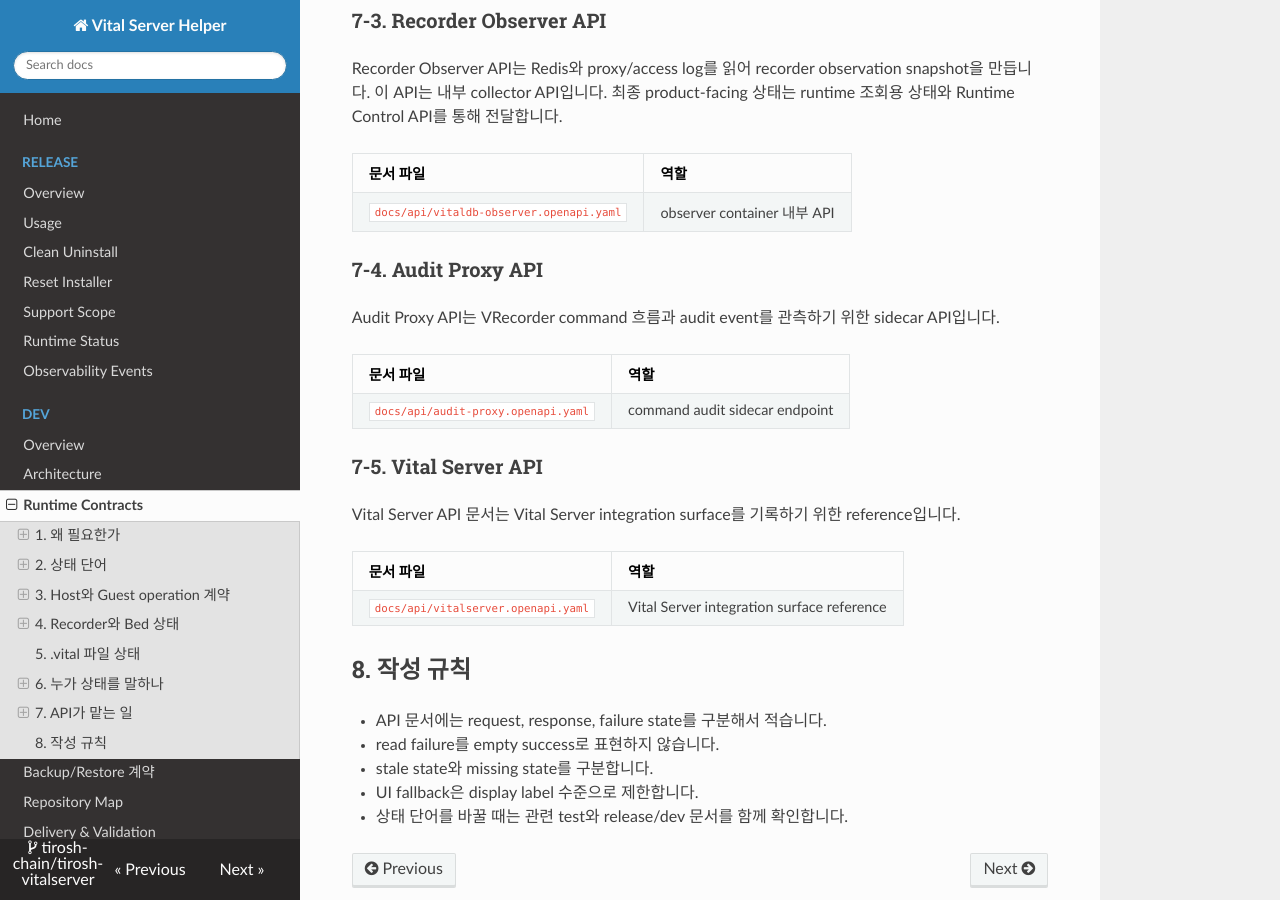
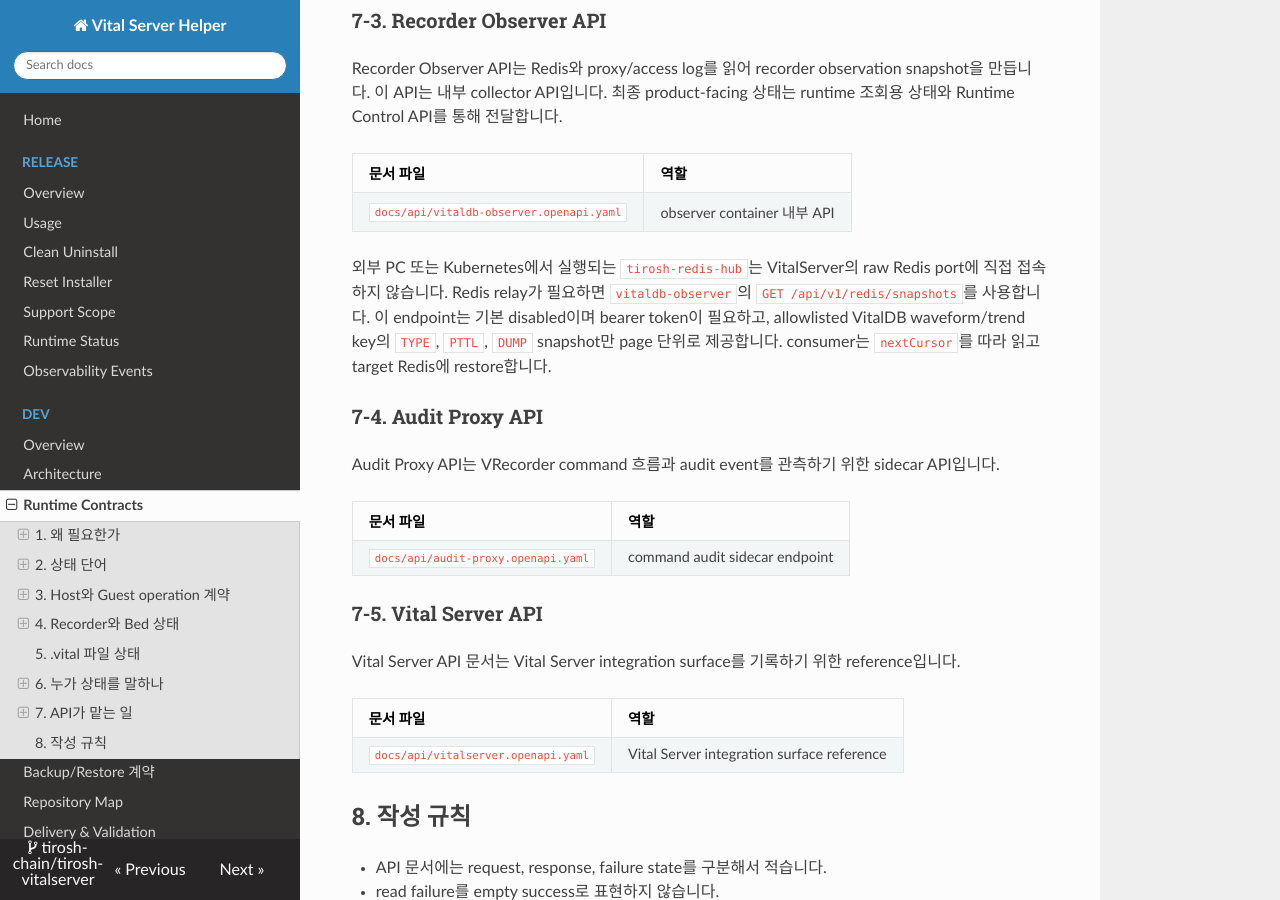
Before and after one commit to tirosh-chain/tirosh-vitalserver, an MkDocs documentation site: the page built from site-docs/dev/runtime-contracts.md, in a window 1280 px wide and 900 px high, scrolled down 5995 px. Built offline with MkDocs 1.6.1, drawn with Linux system fonts in a browser that asks for light colours; nearby versions of some CDN libraries.

Commit message:
Document off-host redis snapshot relay

```diff
--- a/site-docs/dev/runtime-contracts.md
+++ b/site-docs/dev/runtime-contracts.md
@@ -218,6 +218,12 @@
 |---|---|
 | `docs/api/vitaldb-observer.openapi.yaml` | observer container 내부 API |
 
+외부 PC 또는 Kubernetes에서 실행되는 `tirosh-redis-hub`는 VitalServer의 raw Redis port에 직접
+접속하지 않습니다. Redis relay가 필요하면 `vitaldb-observer`의
+`GET /api/v1/redis/snapshots`를 사용합니다. 이 endpoint는 기본 disabled이며 bearer token이 필요하고,
+allowlisted VitalDB waveform/trend key의 `TYPE`, `PTTL`, `DUMP` snapshot만 page 단위로 제공합니다.
+consumer는 `nextCursor`를 따라 읽고 target Redis에 restore합니다.
+
 ### 7-4. Audit Proxy API
 
 Audit Proxy API는 VRecorder command 흐름과 audit event를 관측하기 위한 sidecar API입니다.
```
Also changed, not shown: docs/recorder/redis-data-model.md (+13 -0 lines), docs/runtime/macos/observability.md (+28 -0 lines).
